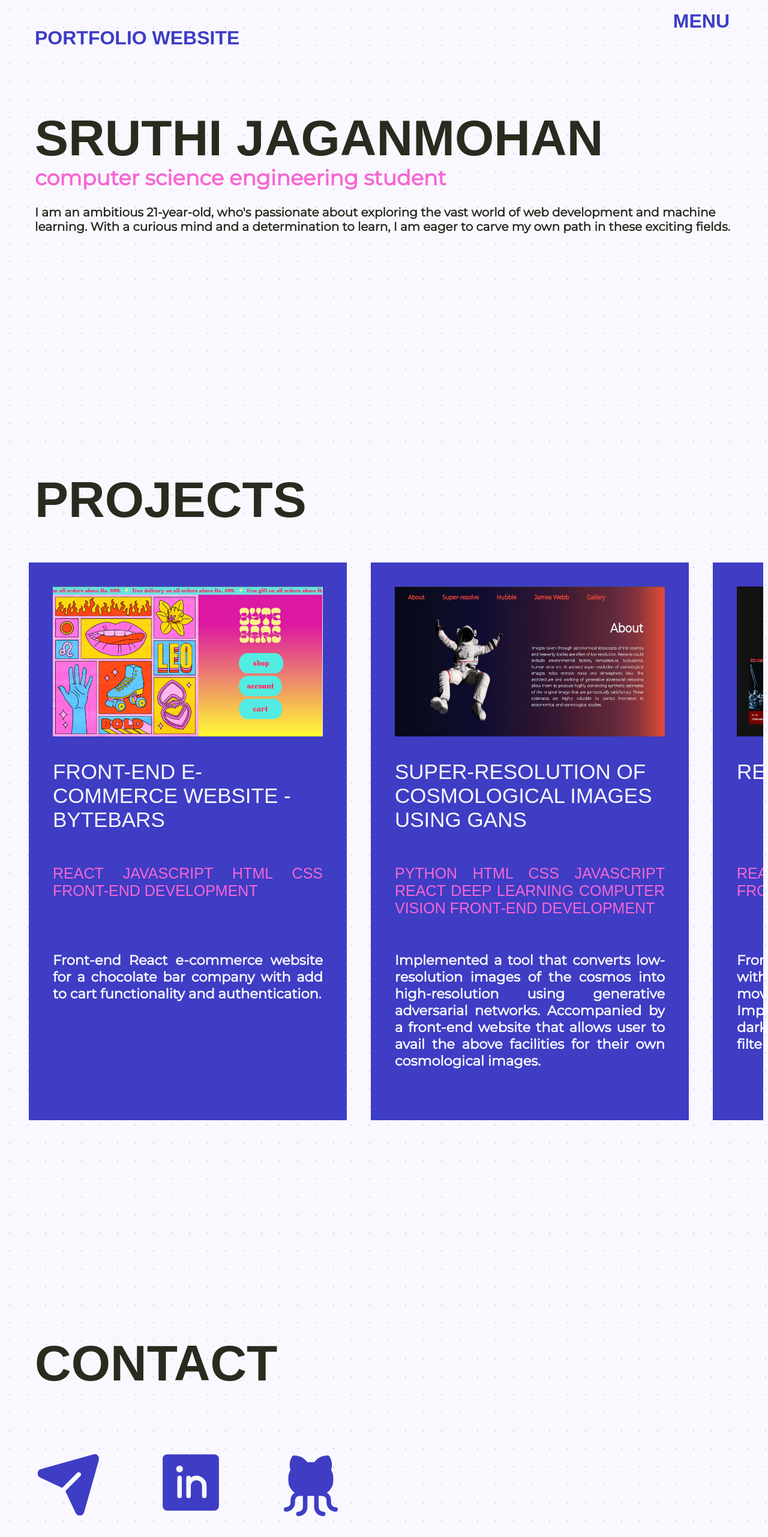
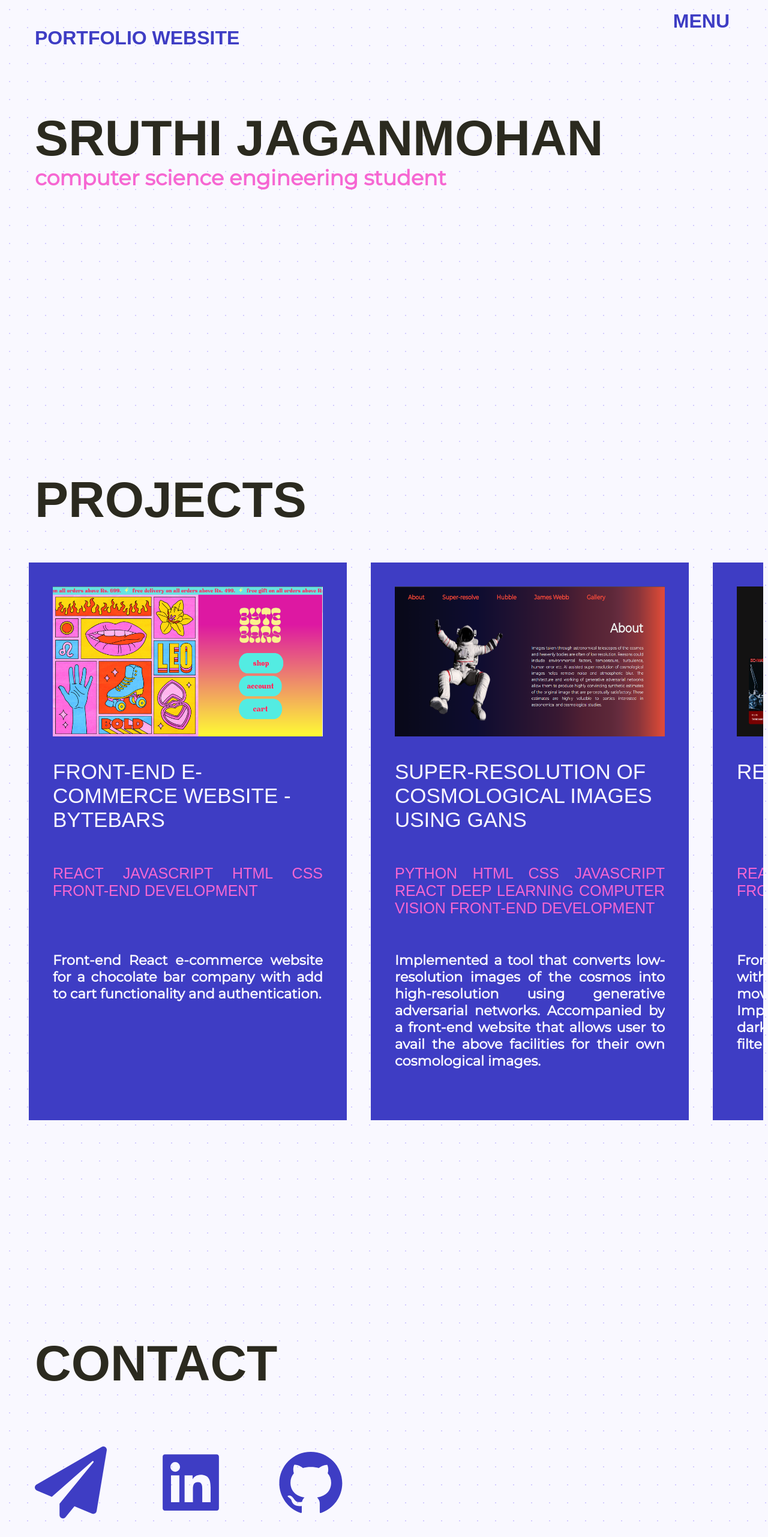
Before and after one commit to sruthijaganmohan/portfolio, a React (Create React App) app: page / in a window 1280 px wide. Shown: the top 2563 px of the page at 60% size. Built offline with nearby package versions, Linux system fonts and the light colour scheme; a web font is replaced by a local one.

Commit message:
changed icons and menu animations

```diff
--- a/package.json
+++ b/package.json
@@ -6,9 +6,9 @@
     "@testing-library/jest-dom": "^5.16.5",
     "@testing-library/react": "^13.4.0",
     "@testing-library/user-event": "^13.5.0",
-    "phosphor-react": "^1.4.1",
     "react": "^18.2.0",
     "react-dom": "^18.2.0",
+    "react-icons": "^4.8.0",
     "react-scripts": "5.0.1",
     "web-vitals": "^2.1.4"
   },
--- a/src/App.css
+++ b/src/App.css
@@ -51,7 +51,7 @@ body {
   float: right;
   font-family: 'Bakbak One', sans-serif;
   color: #3E3DC4;
-  margin-top: -394px;
+  margin-top: -326px;
   margin-right: 50px;
   background: transparent;
   border: none;
@@ -59,6 +59,10 @@ body {
   font-weight: 900;
 }
 
+.menu:hover {
+  transition: all 0.4s cubic-bezier(0.175, 0.885, 0, 1);
+  transform: scale(1.05, 1.05);
+}
 
 /* projects */
 
@@ -72,6 +76,7 @@ body {
   width: 0;
   height: 0;
 }
+
 
 .projects-header {
   font-family: 'Bakbak One', sans-serif;
--- a/src/App.js
+++ b/src/App.js
@@ -3,7 +3,8 @@ import './App.css';
 import Menu from './components/Menu';
 import { Project } from './project';
 import { PROJECTS } from './projects';
-import { PaperPlaneTilt, LinkedinLogo, GithubLogo } from "phosphor-react";
+import { FaPaperPlane } from 'react-icons/fa';
+import { AiFillLinkedin, AiFillGithub } from "react-icons/ai";
 
 const App = () => {
   const [isMenuOpen, setIsMenuOpen] = useState(false);
@@ -24,10 +25,6 @@ const App = () => {
 
         <h1 className='sruthi'>SRUTHI JAGANMOHAN</h1>
         <h1 className='cs'>computer science engineering student</h1>
-        <p className='description'>I am an ambitious 21-year-old, who's passionate
-          about exploring the vast world of web development and machine learning.
-          With a curious mind and a determination to learn, I am eager to carve
-          my own path in these exciting fields.</p>
 
         <button className='menu' onClick={toggleMenu}>MENU</button>
         {isMenuOpen && <Menu onClose={closeMenu} />}
@@ -45,9 +42,9 @@ const App = () => {
       <div id='contact-section'>
         <h1 className='contact-header'>CONTACT</h1>
         <div className='contact-icons'>
-          <a href='mailto:sruthi12jagan@gmail.com'><PaperPlaneTilt size={120} color="#3e3dc4" weight="fill" className='contact' /></a>
-          <a href='https://www.linkedin.com/in/sruthi-jaganmohan-301a4620a/' target='_blank'><LinkedinLogo className='contact' size={120} color="#3E3DC4" weight="fill" /></a>
-          <a href='https://github.com/sruthijaganmohan' target='_blank'><GithubLogo className='contact' size={120} color="#3E3DC4" weight="fill" /></a>
+          <a href='mailto:sruthi12jagan@gmail.com'><FaPaperPlane size={120} color="#3e3dc4" weight="fill" className='contact' /></a>
+          <a href='https://www.linkedin.com/in/sruthi-jaganmohan-301a4620a/' target='_blank'><AiFillLinkedin className='contact' size={120} color="#3E3DC4" weight="fill" /></a>
+          <a href='https://github.com/sruthijaganmohan' target='_blank'><AiFillGithub className='contact' size={120} color="#3E3DC4" weight="fill" /></a>
         </div>
       </div>
 
--- a/src/components/Menu.css
+++ b/src/components/Menu.css
@@ -3,13 +3,19 @@
     font-family: 'Bakbak One', sans-serif;
     background-color: #3E3DC4;
     color: #F9F8FF;
-    margin-top: -400px;
+    margin-top: -332px;
     margin-left: 895px;
     height: 450px;
     width: 600px;
     z-index: 1;
     position: absolute;
 }
+
+.menu-bar:hover {
+    transition: all 0.4s cubic-bezier(0.175, 0.885, 0, 1);
+    transform: scale(1.05, 1.05);
+  }
+
 
 .li {
     list-style: none;
--- a/src/project.jsx
+++ b/src/project.jsx
@@ -3,6 +3,7 @@ import './project.css';
 
 export const Project = (props) => {
     const { id, projectImage, projectName, projectSkills, projectDescription, projectLink } = props.data;
+
 
     return (
         <div className="project-container">
```
Also changed, not shown: 1 other file (tests, documents, lock files or other folders).
